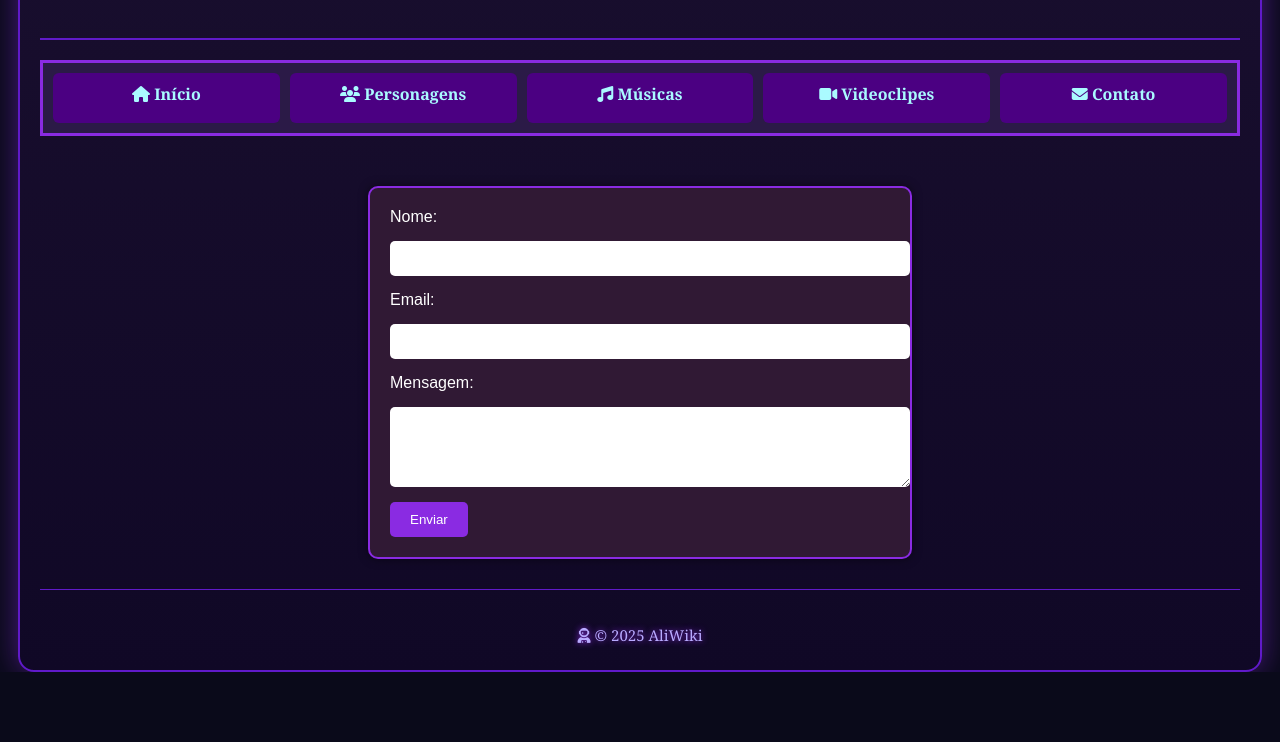
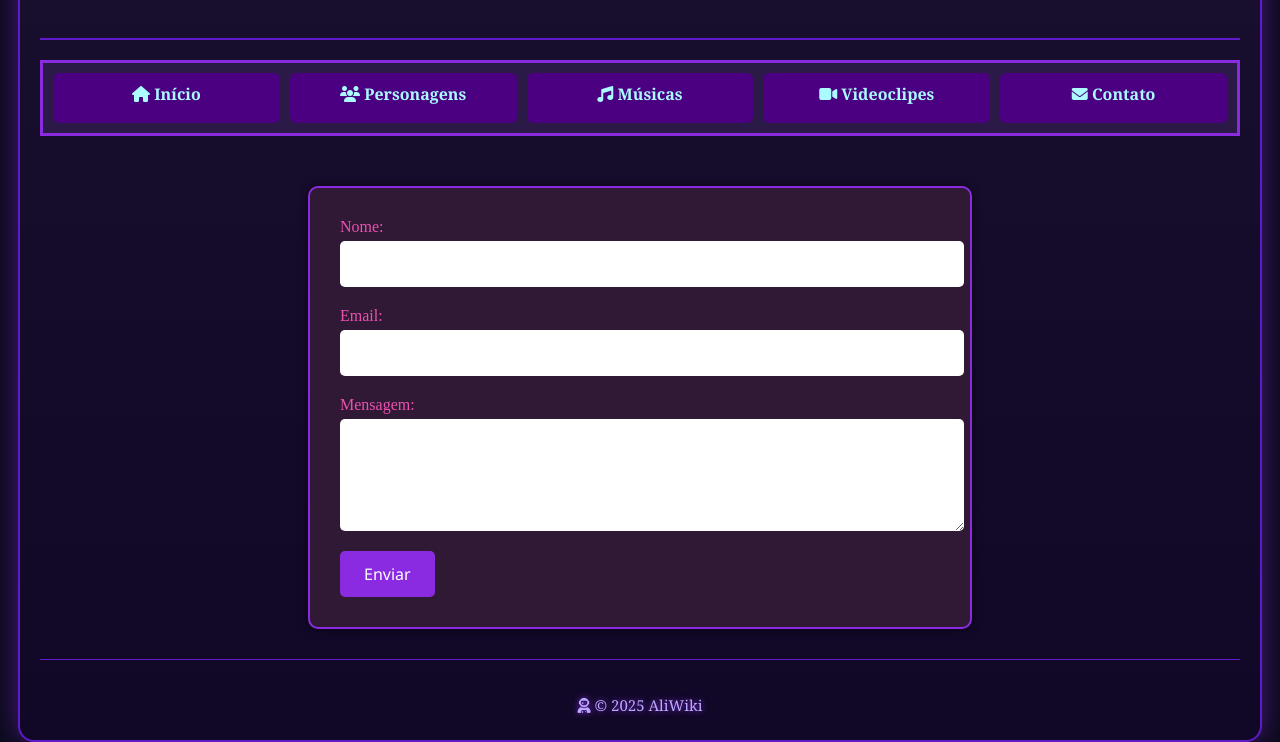
Before and after one commit to Nadielly-Cruz/ProjetoWeb, a plain HTML site: page botao5.html in a window 1280 px wide. Shown: the part 297-1039 px from the top of the page. Before the commit the page ends 969 px from the top, so only its background shows below. Drawn offline with Linux system fonts and the light colour scheme.

Commit message:
jjjljljljl

```diff
--- a/botao5.html
+++ b/botao5.html
@@ -8,36 +8,45 @@
   <link rel="stylesheet" href="https://cdnjs.cloudflare.com/ajax/libs/font-awesome/6.5.0/css/all.min.css">
   <style>
     form {
-      max-width: 500px;
+      max-width: 600px;
       margin: 30px auto;
       background: #301934;
-      padding: 20px;
+      padding: 30px;
       border-radius: 10px;
       border: 2px solid #8a2be2;
       box-shadow: 0 0 10px rgba(0,0,0,0.5);
+      font-family: "Segoe UI", Tahoma, Geneva, Verdana, sans-serif;
     }
 
     label, input, textarea {
       display: block;
       width: 100%;
-      margin-bottom: 15px;
-      color: #fff;
-      font-family: sans-serif;
+      margin-bottom: 5px;
+      color: #ec50b1;
+      font-family: bold;
+
     }
 
     input, textarea {
-      padding: 10px;
+      display: block;
+      width: 100%;
+      margin-bottom: 20px;
+      padding: 12px;
       border: none;
       border-radius: 5px;
+      font-size: 16px;
+      font-family: "Segoe UI", Tahoma, Geneva, Verdana, sans-serif;
     }
 
     button {
       background: #8a2be2;
       color: #fff;
-      padding: 10px 20px;
+      padding: 12px 24px;
       border: none;
       border-radius: 5px;
       cursor: pointer;
+      font-size: 16px;
+      font-family: "Segoe UI", Tahoma, Geneva, Verdana, sans-serif;
     }
 
     button:hover {
```
